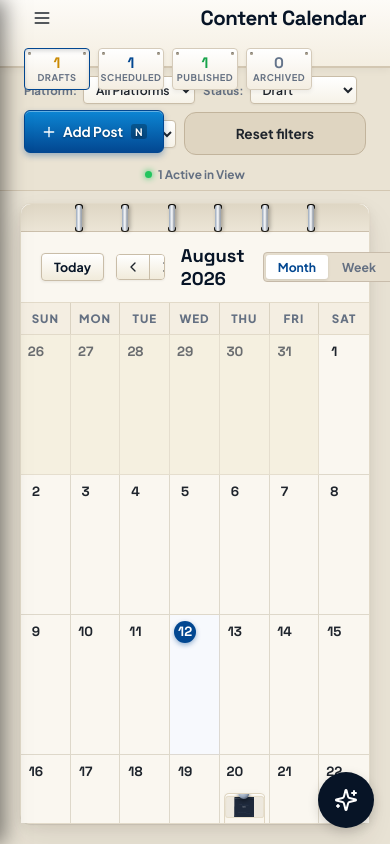
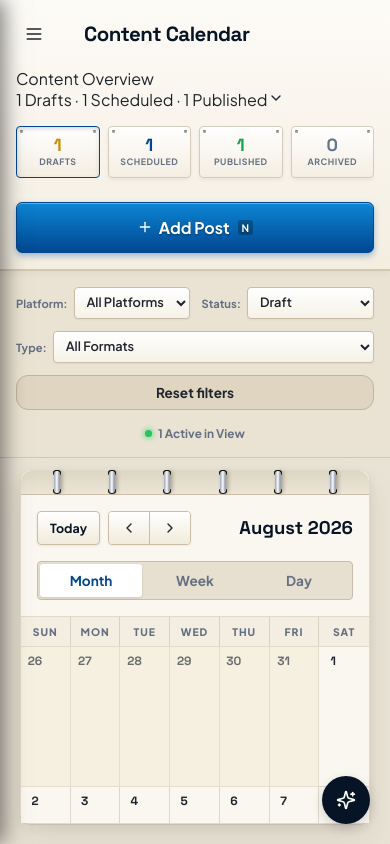
Before and after one commit to ali123-spe/INGSOL-MANAGER, a React (Vite) app: page / in a window 390 px wide. Both pictures are taken after a click on the element "Filter by Drafts". Built offline with nearby package versions, Linux system fonts and the light colour scheme.

Commit message:
fix(v1): improve mobile content calendar

```diff
--- a/src/App.css
+++ b/src/App.css
@@ -2825,3 +2825,213 @@
     justify-content: center !important;
   }
 }
+
+/* ==========================================================================
+   MOBILE RESPONSIVENESS OVERRIDES (V1 BUG FIX #3)
+   ========================================================================== */
+@media (max-width: 768px) {
+  /* 1. HEADER */
+  .top-bar.industrial-header {
+    height: auto !important;
+    flex-direction: column !important;
+    padding: 16px !important;
+    align-items: stretch !important;
+    gap: 16px !important;
+  }
+  .top-bar-left {
+    justify-content: flex-start !important;
+    width: 100% !important;
+  }
+  .search-container.tactile-search {
+    display: none !important;
+  }
+  .top-bar-right {
+    flex-direction: column !important;
+    align-items: stretch !important;
+    gap: 16px !important;
+  }
+
+  /* 2. STATISTICS */
+  .status-plates-row {
+    display: grid !important;
+    grid-template-columns: repeat(4, 1fr) !important;
+    gap: 8px !important;
+    width: 100% !important;
+  }
+  .status-plate {
+    width: 100% !important;
+    height: auto !important;
+    padding: 10px 4px !important;
+  }
+  .plate-count {
+    font-size: 1.1rem !important;
+  }
+  .plate-label {
+    font-size: 0.55rem !important;
+    text-align: center !important;
+  }
+
+  /* 3. ADD POST */
+  .top-bar-right > .btn-primary {
+    width: 100% !important;
+    padding: 14px !important;
+    font-size: 1rem !important;
+  }
+
+  /* 4. FILTERS */
+  .filters-bar.planner-toolbar {
+    flex-direction: column !important;
+    align-items: stretch !important;
+    height: auto !important;
+    padding: 16px !important;
+    gap: 12px !important;
+  }
+  .filters-left {
+    display: grid !important;
+    grid-template-columns: 1fr 1fr !important;
+    gap: 12px !important;
+    width: 100% !important;
+  }
+  .filter-group-tactile {
+    flex-direction: row !important;
+    justify-content: space-between !important;
+    align-items: center !important;
+    gap: 6px !important;
+    width: 100% !important;
+  }
+  .filter-group-tactile .filter-label {
+    font-size: 0.7rem !important;
+  }
+  .filter-group-tactile select {
+    flex: 1 !important;
+    min-width: 0 !important;
+    height: 32px !important;
+    font-size: 0.8rem !important;
+  }
+  .filters-left .filter-group-tactile:nth-child(3) {
+    grid-column: 1 / -1 !important;
+  }
+  .btn-reset-filters {
+    grid-column: 1 / -1 !important;
+    padding: 8px !important;
+    font-size: 0.85rem !important;
+  }
+
+  /* 5. ACTIVE COUNT */
+  .planner-metrics-indicator {
+    justify-content: center !important;
+    margin-top: 4px !important;
+    width: 100% !important;
+  }
+
+  /* 6. CALENDAR TOOLBAR */
+  .planner-controls-header {
+    flex-direction: column !important;
+    align-items: stretch !important;
+    gap: 16px !important;
+    padding: 16px !important;
+  }
+  .date-nav-controls {
+    width: 100% !important;
+    display: flex !important;
+    justify-content: space-between !important;
+    align-items: center !important;
+    gap: 8px !important;
+  }
+  .planner-month-title {
+    font-size: 1.15rem !important;
+    margin-left: auto !important;
+    text-align: right !important;
+  }
+  .planner-view-switch {
+    width: 100% !important;
+    display: flex !important;
+  }
+  .planner-tab-btn {
+    flex: 1 !important;
+    padding: 8px !important;
+    font-size: 0.85rem !important;
+  }
+  .tactile-control-btn, .tactile-icon-btn {
+    padding: 8px 12px !important;
+  }
+
+  /* 7. MONTH CALENDAR */
+  .calendar-grid-header {
+    display: grid !important;
+  }
+  .weekday-label {
+    font-size: 0.65rem !important;
+    padding: 8px 0 !important;
+  }
+  .calendar-cell {
+    min-height: 85px !important;
+    padding: 4px !important;
+  }
+  .date-number {
+    width: 20px !important;
+    height: 20px !important;
+    font-size: 0.75rem !important;
+  }
+  .cell-add-btn {
+    display: none !important; /* hide the hover add button to save space */
+  }
+
+  /* 8. POST DISPLAY (COMPACT) */
+  .calendar-cell .card-thumbnail-container {
+    display: none !important;
+  }
+  .calendar-cell .post-card.pinned-paper-card {
+    padding: 4px !important;
+    min-height: 0 !important;
+    gap: 2px !important;
+  }
+  .calendar-cell .card-top-meta {
+    flex-direction: column !important;
+    align-items: flex-start !important;
+    gap: 2px !important;
+  }
+  .calendar-cell .card-platform-name span {
+    display: none !important;
+  }
+  .calendar-cell .card-status-chip {
+    font-size: 0.45rem !important;
+    padding: 1px 3px !important;
+    letter-spacing: 0 !important;
+  }
+  .calendar-cell .card-title {
+    font-size: 0.6rem !important;
+    line-height: 1.1 !important;
+    -webkit-line-clamp: 2 !important;
+    margin-top: 2px !important;
+  }
+  .calendar-cell .card-slide-count {
+    display: none !important;
+  }
+  .calendar-cell .cell-plus-more {
+    font-size: 0.6rem !important;
+    padding: 2px !important;
+  }
+
+  /* 9. FLOATING AI BUTTON */
+  .ingsol-ai-button {
+    bottom: 20px !important;
+    right: 20px !important;
+    width: 48px !important;
+    height: 48px !important;
+  }
+  .ingsol-ai-button svg {
+    width: 20px !important;
+    height: 20px !important;
+  }
+
+  .binder-rings-row {
+    width: 95% !important;
+  }
+  .binder-spine {
+    height: 24px !important;
+  }
+  .binder-ring-unit {
+    height: 24px !important;
+  }
+}
--- a/src/App.jsx
+++ b/src/App.jsx
@@ -19,7 +19,9 @@ import {
   FileUp,
   Sliders,
   Sparkles,
-  Menu
+  Menu,
+  ChevronDown,
+  ChevronUp
 } from 'lucide-react';
 import AssistantChat from './components/assistant/AssistantChat';
 import './App.css';
@@ -44,6 +46,7 @@ export default function App() {
   const [editingPost, setEditingPost] = useState(null);
   const [isAssistantOpen, setIsAssistantOpen] = useState(false);
   const [isSidebarOpen, setIsSidebarOpen] = useState(false);
+  const [isMobileStatsExpanded, setIsMobileStatsExpanded] = useState(false);
 
   // Settings states
   const [workspaceName, setWorkspaceName] = useState('INGSOL Industrial Marketing');
@@ -498,8 +501,22 @@ export default function App() {
           </div>
 
           <div className="top-bar-right">
+            {/* Mobile Content Overview Collapsible Header */}
+            <div
+              className="mobile-content-overview-header"
+              onClick={() => setIsMobileStatsExpanded(!isMobileStatsExpanded)}
+            >
+              <div className="overview-title">Content Overview</div>
+              <div className="overview-summary">
+                {!isMobileStatsExpanded && (
+                  <span>{getCounts().Draft} Drafts · {getCounts().Scheduled} Scheduled · {getCounts().Published} Published</span>
+                )}
+                {isMobileStatsExpanded ? <ChevronUp size={16} /> : <ChevronDown size={16} />}
+              </div>
+            </div>
+
             {/* 4 Physical Status Plates */}
-            <div className="status-plates-row">
+            <div className={`status-plates-row ${isMobileStatsExpanded ? 'mobile-expanded' : ''}`}>
               <div
                 className={`status-plate plate-draft ${filterStatus === 'Draft' ? 'active' : ''}`}
                 onClick={() => setFilterStatus(filterStatus === 'Draft' ? 'All' : 'Draft')}
--- a/src/components/CalendarView.jsx
+++ b/src/components/CalendarView.jsx
@@ -128,6 +128,7 @@ export default function CalendarView({
 }) {
   const [calendarViewMode, setCalendarViewMode] = useState('month'); // month | week | day
   const [dragOverDate, setDragOverDate] = useState(null);
+  const [mobileSelectedDate, setMobileSelectedDate] = useState(normalizeDate(currentDate));
 
   const year = currentDate.getFullYear();
   const month = currentDate.getMonth();
@@ -244,11 +245,12 @@ export default function CalendarView({
             return (
               <div
                 key={idx}
-                className={`calendar-cell ${isCurrentMonth ? '' : 'outside'} ${isToday ? 'today-cell' : ''} ${isDragOver ? 'drag-over' : ''}`}
+                className={`calendar-cell ${isCurrentMonth ? '' : 'outside'} ${isToday ? 'today-cell' : ''} ${isDragOver ? 'drag-over' : ''} ${mobileSelectedDate === dateStr ? 'mobile-selected' : ''}`}
                 onDragOver={handleDragOver}
                 onDragEnter={(e) => handleDragEnter(e, dateStr)}
                 onDragLeave={handleDragLeave}
                 onDrop={(e) => handleDrop(e, dateStr)}
+                onClick={() => setMobileSelectedDate(dateStr)}
               >
                 <div className="calendar-cell-header">
                   <div className={`date-number ${isToday ? 'today-marker' : ''}`}>
@@ -333,13 +335,77 @@ export default function CalendarView({
                   {dayPosts.length === 0 && (
                     <div
                       className="cell-empty-hitbox"
-                      onClick={() => onAddPostClick(dateStr)}
+                      onClick={(e) => {
+                         // Stop propagation on desktop, but allow on mobile
+                         if(window.innerWidth > 768) {
+                           onAddPostClick(dateStr);
+                         }
+                      }}
                     />
+                  )}
+                </div>
+
+                {/* Mobile Specific Compact Previews */}
+                <div className="mobile-cell-previews">
+                  {dayPosts.slice(0, 3).map((post, pIdx) => (
+                    <div key={post.id} className="mobile-cell-preview-item" onClick={() => onPostClick(post)}>
+                       <div className="mobile-preview-thumb">
+                          <PostCardThumbnail
+                            mediaId={post.contentType === 'Carousel' && post.carouselSlides?.length > 0 ? post.carouselSlides[0].mediaId : post.mediaId}
+                            linkPreviewImage={post.linkPreviewImage}
+                            title={post.title}
+                            contentType={post.contentType}
+                          />
+                       </div>
+                       <div className="mobile-preview-icons">
+                         <PlatformIcon platform={post.platform} size={10} />
+                         <span className={`mobile-status-dot status-${post.status.toLowerCase()}`} />
+                       </div>
+                    </div>
+                  ))}
+                  {dayPosts.length > 3 && (
+                    <div className="mobile-preview-more">+{dayPosts.length - 3}</div>
                   )}
                 </div>
               </div>
             );
           })}
+        </div>
+
+        {/* Selected Day Posts - MOBILE ONLY */}
+        <div className="mobile-selected-day-posts">
+          <div className="selected-day-header">
+            <h3>Posts on {new Date(mobileSelectedDate + 'T12:00:00').toLocaleDateString('en-US', { month: 'short', day: 'numeric', year: 'numeric' })}</h3>
+            <span className="selected-day-count">{posts.filter(p => normalizeDate(p.date) === mobileSelectedDate).length}</span>
+          </div>
+          <div className="selected-day-cards">
+            {posts.filter(p => normalizeDate(p.date) === mobileSelectedDate).length === 0 ? (
+              <div className="selected-day-empty">No posts for this date.</div>
+            ) : (
+              posts.filter(p => normalizeDate(p.date) === mobileSelectedDate).map(post => (
+                <div key={post.id} className="mobile-post-card" onClick={() => onPostClick(post)}>
+                  <div className="mobile-post-thumb">
+                    <PostCardThumbnail
+                      mediaId={post.contentType === 'Carousel' && post.carouselSlides?.length > 0 ? post.carouselSlides[0].mediaId : post.mediaId}
+                      linkPreviewImage={post.linkPreviewImage}
+                      title={post.title}
+                      contentType={post.contentType}
+                    />
+                  </div>
+                  <div className="mobile-post-info">
+                    <h4 className="mobile-post-title">{post.title || 'Untitled Post'}</h4>
+                    <div className="mobile-post-meta">
+                      <PlatformIcon platform={post.platform} size={12} />
+                      <span className="mobile-platform-name">{post.platform}</span>
+                      <span className="meta-dot">·</span>
+                      <span className={`mobile-status status-${post.status.toLowerCase()}`}>{post.status.toUpperCase()}</span>
+                    </div>
+                    <div className="mobile-post-time">{post.time || '10:00 AM'}</div>
+                  </div>
+                </div>
+              ))
+            )}
+          </div>
         </div>
       </div>
     );
```
